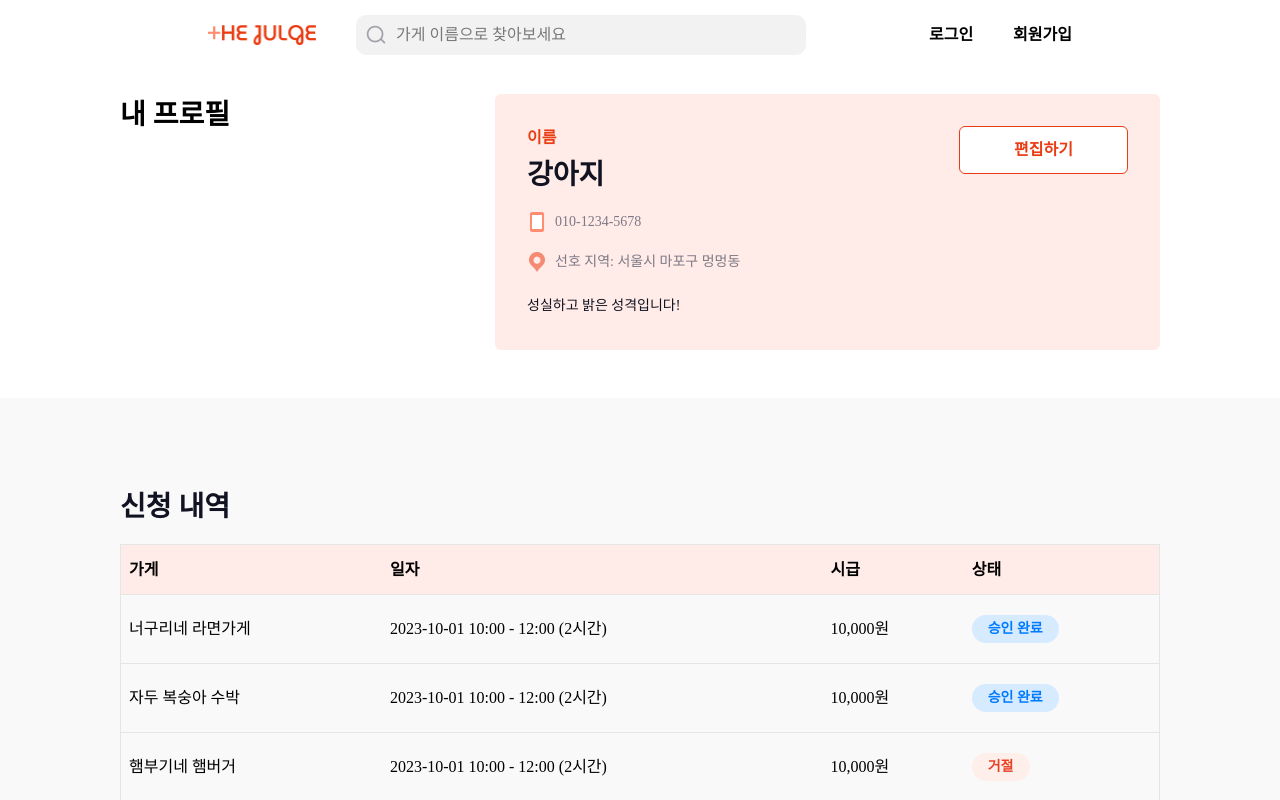
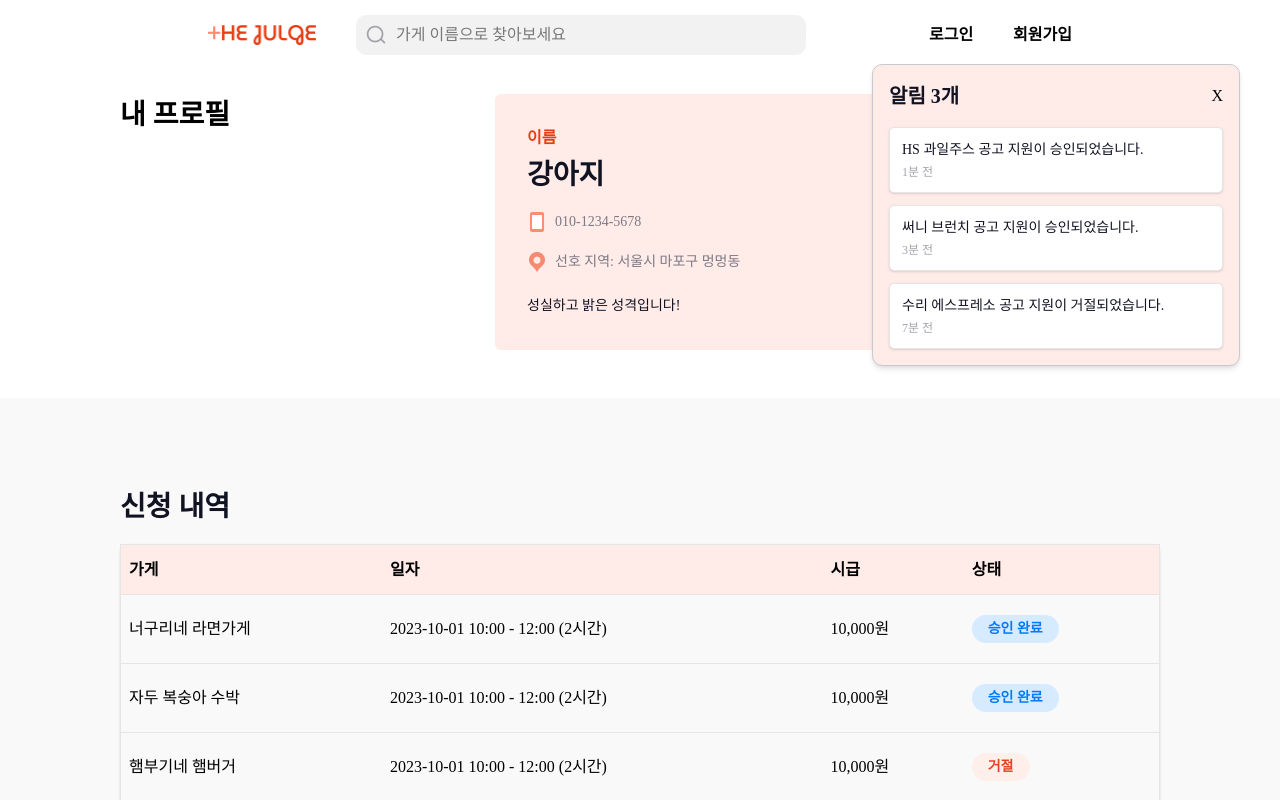
Before and after one commit to TopiaYu/thejulge15-8, a Next.js app: page /member/myprofile in a window 1280 px wide. Shown: the top 800 px of the page. Built offline with nearby package versions, Linux system fonts and the light colour scheme.

Commit message:
feat: 알람과 페이지ui 수정

```diff
--- a/src/app/member/myprofile/page.tsx
+++ b/src/app/member/myprofile/page.tsx
@@ -46,10 +46,14 @@ const mockApplyData = [
   },
 ];
 
-const dummyNotices = ['첫 번째 알림입니다.', '두 번째 알림입니다.', '세 번째 알림입니다.'];
+const dummyNotices = [
+  { message: 'HS 과일주스 공고 지원이 승인되었습니다.', timeAgo: '1분 전' },
+  { message: '써니 브런치 공고 지원이 승인되었습니다.', timeAgo: '3분 전' },
+  { message: '수리 에스프레소 공고 지원이 거절되었습니다.', timeAgo: '7분 전' },
+];
 
 const Page = () => {
-  const [showNotice, setShowNotice] = useState(false);
+  const [showNotice, setShowNotice] = useState(true); //디자인 확인하려고 true로 설정
   const router = useRouter();
 
   const handleClick = () => {
@@ -67,6 +71,7 @@ const Page = () => {
             {/* 왼쪽: 제목 */}
             <div>
               <h2 className="text-[28px] font-bold">내 프로필</h2>
+
               {showNotice && (
                 <div className="mt-4">
                   <NoticePopup notices={dummyNotices} onClose={() => setShowNotice(false)} />
--- a/src/components/member/myprofile/ApplyHistory.tsx
+++ b/src/components/member/myprofile/ApplyHistory.tsx
@@ -1,4 +1,4 @@
-// ApplyHistory.tsx
+// ApplyHistory.tsx(공고 신청 내역 컴포넌트)
 'use client';
 
 import ApplyTable from './ApplyTable';
--- a/src/components/member/myprofile/ApplyTable.tsx
+++ b/src/components/member/myprofile/ApplyTable.tsx
@@ -13,7 +13,7 @@ interface ApplyItem {
 interface ApplyTableProps {
   data: ApplyItem[];
 }
-
+//공고신청 상태 따른 스타일 적용
 const getStatusStyle = (status: string) => {
   switch (status) {
     case '승인 완료':
@@ -29,7 +29,7 @@ const getStatusStyle = (status: string) => {
 
 const ApplyTable = ({ data }: ApplyTableProps) => {
   return (
-    <table className="w-full text-left border border-[#E5E4E7]">
+    <table className="w-full text-left border border-[#E5E4E7] rounded-lg shadow-sm">
       <thead>
         <tr className="bg-[#FFEBE7] border-[#E5E4E7] h-[50px]">
           <th className="p-2">가게</th>
--- a/src/components/member/myprofile/EmptyState.tsx
+++ b/src/components/member/myprofile/EmptyState.tsx
@@ -1,3 +1,4 @@
+//신청한 공고 내역이 없을 때 보여주는 컴포넌트(공고페이지로 이동하는 버튼 포함)
 'use client';
 
 interface EmptyStateProps {
--- a/src/components/member/myprofile/MyProfileCard.tsx
+++ b/src/components/member/myprofile/MyProfileCard.tsx
@@ -1,3 +1,4 @@
+//내프로필 상세페이지에서 사용하는 프로필 카드 컴포넌트
 'use client';
 
 import Image from 'next/image';
@@ -21,7 +22,7 @@ const MyProfileCard = ({ name, phone, region, bio, onEdit }: MyProfileCardProps)
         </div>
         <button
           onClick={onEdit}
-          className="w-[108px] lg:w-[169px] px-3 py-1 h-[48px] border border-[#EA3C12] font-bold text-[#EA3C12] bg-white rounded-md"
+          className="w-[108px] lg:w-[169px] px-3 py-1 h-[48px] border border-[#EA3C12] font-bold text-[#EA3C12] bg-white rounded-md hover:bg-[#EA3C12] hover:text-white"
         >
           편집하기
         </button>
--- a/src/components/member/myprofile/NoticePopup.tsx
+++ b/src/components/member/myprofile/NoticePopup.tsx
@@ -1,20 +1,29 @@
+//공고 알림 팝업 컴포넌트
+//승인&거절 따른 clsx 디자인 추가 예정
 'use client';
 
 interface NoticePopupProps {
-  notices: string[]; // 알림 리스트
-  onClose: () => void; // 닫기 함수
+  notices: { message: string; timeAgo: string }[];
+  onClose: () => void;
 }
 
 const NoticePopup = ({ notices, onClose }: NoticePopupProps) => {
   return (
-    <div className="absolute right-0 top-full mt-2 w-[300px] bg-[#FFF3F0] border border-gray-300 rounded-md shadow-md p-4 z-50">
-      <div className="flex justify-between items-center mb-2">
-        <span className="font-bold">알림 {notices.length}개</span>
+    <div className="absolute right-10 top-0 mt-16 w-[368px] bg-[#FFEBE7] border border-[#CBC9CF] rounded-[10px] shadow-md p-4 z-50">
+      <div className="flex justify-between items-center mb-4">
+        <span className="font-bold text-[20px] text-[#111322]">알림 {notices.length}개</span>
+        {/* //닫기버튼 임시로 설정함(디자인 체크) */}
         <button onClick={onClose}>X</button>
       </div>
-      <ul className="text-sm text-[#111322] space-y-2">
-        {notices.map((msg, idx) => (
-          <li key={idx}>{msg}</li>
+      <ul className="space-y-3">
+        {notices.map((notice, idx) => (
+          <li
+            key={idx}
+            className="bg-white p-3 rounded-[5px] shadow-sm border border-[#E5E5E5] text-sm text-[#111322]"
+          >
+            {notice.message}
+            <div className="text-xs text-[#A4A1AA] mt-1">{notice.timeAgo}</div>
+          </li>
         ))}
       </ul>
     </div>
```
